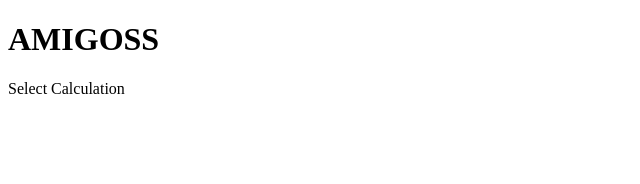
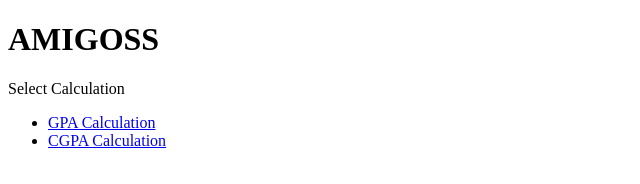
Before and after one commit to amigoss-inc/cgpa-calc, a plain HTML site: page home.html in a window 1280 px wide. Shown: the whole page, without its empty margins (0-640 px from the left). Drawn offline with Linux system fonts and the light colour scheme.

Commit message:
Update home.html

```diff
--- a/home.html
+++ b/home.html
@@ -4,13 +4,17 @@
     <meta charset="UTF-8">
     <meta http-equiv="X-UA-Compatible" content="IE=edge">
     <meta name="viewport" content="width=device-width, initial-scale=1.0">
+    <link rel="stylesheet" href="main_styles.css">
     <title>AMIGOSS</title>
 </head>
 <body>
     <h1>AMIGOSS</h1>
     <div id="select-calc">
         <label>Select Calculation</label>
-        <!--codes here-->
+        <ul id="calc-list">
+        <li><a href="https://www.google.com">GPA Calculation</a></li>
+        <li><a href="cgpa.html">CGPA Calculation</a></li>
+        </ul>
     </div>
 </body>
 </html>
```
